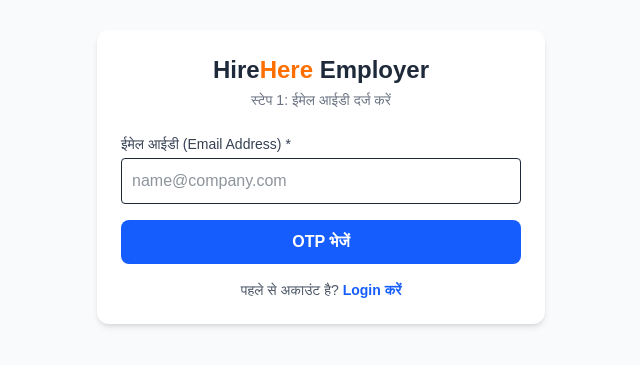
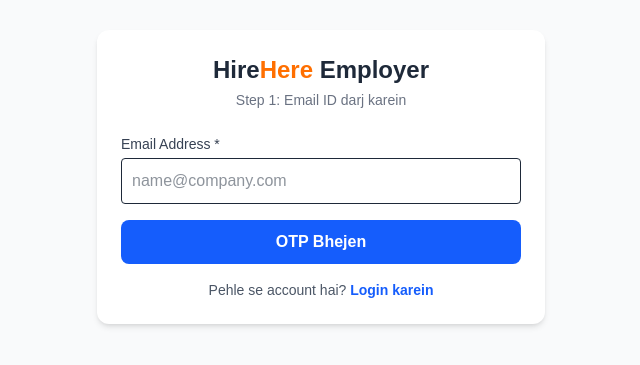
Before and after one commit to Hirehere/HireHere, a Next.js app: page /employer/signup in a window 1280 px wide. Shown: the part 223-588 px from the top of the page, without its empty margins (319-959 px from the left). Built offline with nearby package versions, Linux system fonts and the light colour scheme; no server answers.

Commit message:
Update employer signup flow to 3 steps

```diff
--- a/app/employer/signup/page.tsx
+++ b/app/employer/signup/page.tsx
@@ -24,7 +24,6 @@
     try {
       const cleanEmail = email.trim().toLowerCase();
 
-      // Use signUp with dummy password temporarily or Supabase OTP signin method
       const { error } = await supabase.auth.signInWithOtp({
         email: cleanEmail,
         options: {
@@ -34,7 +33,7 @@
 
       if (error) throw error;
 
-      alert('Verification OTP आपकी ईमेल पर भेज दिया गया है। कृपया दर्ज करें।');
+      alert('Verification OTP aapki email par bhej diya gaya hai. Kripya enter karein.');
       setStep('otp');
     } catch (err: any) {
       alert('Error: ' + err.message);
@@ -59,35 +58,32 @@
       if (error) throw error;
 
       if (data.session || data.user) {
-        alert('🎉 ईमेल सफलतापूर्वक वेरीफाई हो गया! अब अपनी अन्य जानकारी दर्ज करें।');
+        alert('🎉 Email safaltapurvak verify ho gaya! Ab apni baaki details bharein.');
         setStep('details');
       }
     } catch (err: any) {
-      alert('अमान्य (Invalid) OTP या एरर: ' + err.message);
+      alert('Invalid OTP ya Error: ' + err.message);
     } finally {
       setLoading(false);
     }
   };
 
-  // STEP 3: Complete Registration (Save Password & Profile Details)
+  // STEP 3: Save Password & Employer Profile
   const handleCompleteRegistration = async (e: React.FormEvent) => {
     e.preventDefault();
     setLoading(true);
 
     try {
-      // Update password for the verified user session
       const { error: passwordError } = await supabase.auth.updateUser({
         password: password,
       });
 
       if (passwordError) throw passwordError;
 
-      // Get current authenticated user id
       const { data: userData } = await supabase.auth.getUser();
       const user = userData.user;
 
       if (user) {
-        // Insert employer details into employer_profiles table
         const { error: profileError } = await supabase.from('employer_profiles').upsert([
           {
             id: user.id,
@@ -99,7 +95,7 @@
 
         if (profileError) throw profileError;
 
-        alert('🚀 अकाउंट सफलतापूर्वक बन गया है!');
+        alert('🚀 Account safaltapurvak ban gaya hai!');
         router.push('/employer/dashboard');
       }
     } catch (err: any) {
@@ -117,18 +113,18 @@
             Hire<span className="text-[#ff6f00]">Here</span> Employer
           </h1>
           <p className="text-sm text-gray-500 mt-1">
-            {step === 'email' && 'स्टेप 1: ईमेल आईडी दर्ज करें'}
-            {step === 'otp' && 'स्टेप 2: ईमेल ओटीपी वेरीफाई करें'}
-            {step === 'details' && 'स्टेप 3: कंपनी और पासवर्ड विवरण भरें'}
+            {step === 'email' && 'Step 1: Email ID darj karein'}
+            {step === 'otp' && 'Step 2: Email OTP verify karein'}
+            {step === 'details' && 'Step 3: Company aur Password details bharein'}
           </p>
         </div>
 
-        {/* SUB-VIEW 1: Enter Email */}
+        {/* STEP 1: Enter Email */}
         {step === 'email' && (
           <form onSubmit={handleSendOtp} className="space-y-4">
             <div>
               <label className="block text-sm font-medium text-gray-700">
-                ईमेल आईडी (Email Address) *
+                Email Address *
               </label>
               <input
                 type="email"
@@ -145,16 +141,16 @@
               disabled={loading}
               className="w-full bg-blue-600 text-white font-bold py-2.5 rounded-lg hover:bg-blue-700 transition cursor-pointer"
             >
-              {loading ? 'OTP भेजा जा रहा है...' : 'OTP भेजें'}
+              {loading ? 'OTP bheja ja raha hai...' : 'OTP Bhejen'}
             </button>
           </form>
         )}
 
-        {/* SUB-VIEW 2: Enter OTP */}
+        {/* STEP 2: Enter OTP */}
         {step === 'otp' && (
           <form onSubmit={handleVerifyOtp} className="space-y-4">
             <div className="bg-blue-50 p-3 rounded-lg text-sm text-blue-800 border border-blue-200">
-              हमने आपके ईमेल <b>{email}</b> पर 6 अंकों का OTP भेजा है।
+              Humne aapke email <b>{email}</b> par 6 अंकों ka OTP bhej diya hai.
             </div>
 
             <div>
@@ -177,7 +173,7 @@
               disabled={loading}
               className="w-full bg-green-600 text-white font-bold py-2.5 rounded-lg hover:bg-green-700 transition cursor-pointer"
             >
-              {loading ? 'वेरीफाई हो रहा है...' : 'Verify OTP'}
+              {loading ? 'Verify ho raha hai...' : 'Verify OTP'}
             </button>
 
             <button
@@ -185,12 +181,12 @@
               onClick={() => setStep('email')}
               className="w-full text-sm text-gray-500 hover:underline text-center block pt-2"
             >
-              ← दूसरी ईमेल आईडी बदलें
+              ← Dusri Email ID badlein
             </button>
           </form>
         )}
 
-        {/* SUB-VIEW 3: Details & Password Form */}
+        {/* STEP 3: Complete Details Form */}
         {step === 'details' && (
           <form onSubmit={handleCompleteRegistration} className="space-y-4">
             <div className="bg-green-50 p-2.5 rounded-lg text-xs text-green-800 border border-green-200 text-center font-medium">
@@ -199,21 +195,21 @@
 
             <div>
               <label className="block text-sm font-medium text-gray-700">
-                कंपनी / दुकान का नाम (Company Name) *
+                Company Name *
               </label>
               <input
                 type="text"
                 required
                 value={companyName}
                 onChange={(e) => setCompanyName(e.target.value)}
-                placeholder="अपनी कंपनी का नाम यहाँ लिखें"
+                placeholder="Apni company ka naam likhein"
                 className="w-full border rounded p-2 mt-1 focus:ring-2 focus:ring-blue-500 outline-none text-gray-800"
               />
             </div>
 
             <div>
               <label className="block text-sm font-medium text-gray-700">
-                मोबाइल नंबर (Mobile Number) *
+                Mobile Number *
               </label>
               <input
                 type="tel"
@@ -227,7 +223,7 @@
 
             <div>
               <label className="block text-sm font-medium text-gray-700">
-                नया पासवर्ड बनाएं (Password) *
+                Create Password *
               </label>
               <input
                 type="password"
@@ -245,15 +241,15 @@
               disabled={loading}
               className="w-full bg-blue-600 text-white font-bold py-2.5 rounded-lg hover:bg-blue-700 transition cursor-pointer"
             >
-              {loading ? 'अकाउंट बन रहा है...' : 'अकाउंट रजिस्टर करें (Complete)'}
+              {loading ? 'Account ban raha hai...' : 'Account Register Karein'}
             </button>
           </form>
         )}
 
         <div className="text-center mt-4 text-sm text-gray-600">
-          पहले से अकाउंट है?{' '}
+          Pehle se account hai?{' '}
           <Link href="/employer/login" className="text-blue-600 font-bold hover:underline">
-            Login करें
+            Login karein
           </Link>
         </div>
       </div>
```
